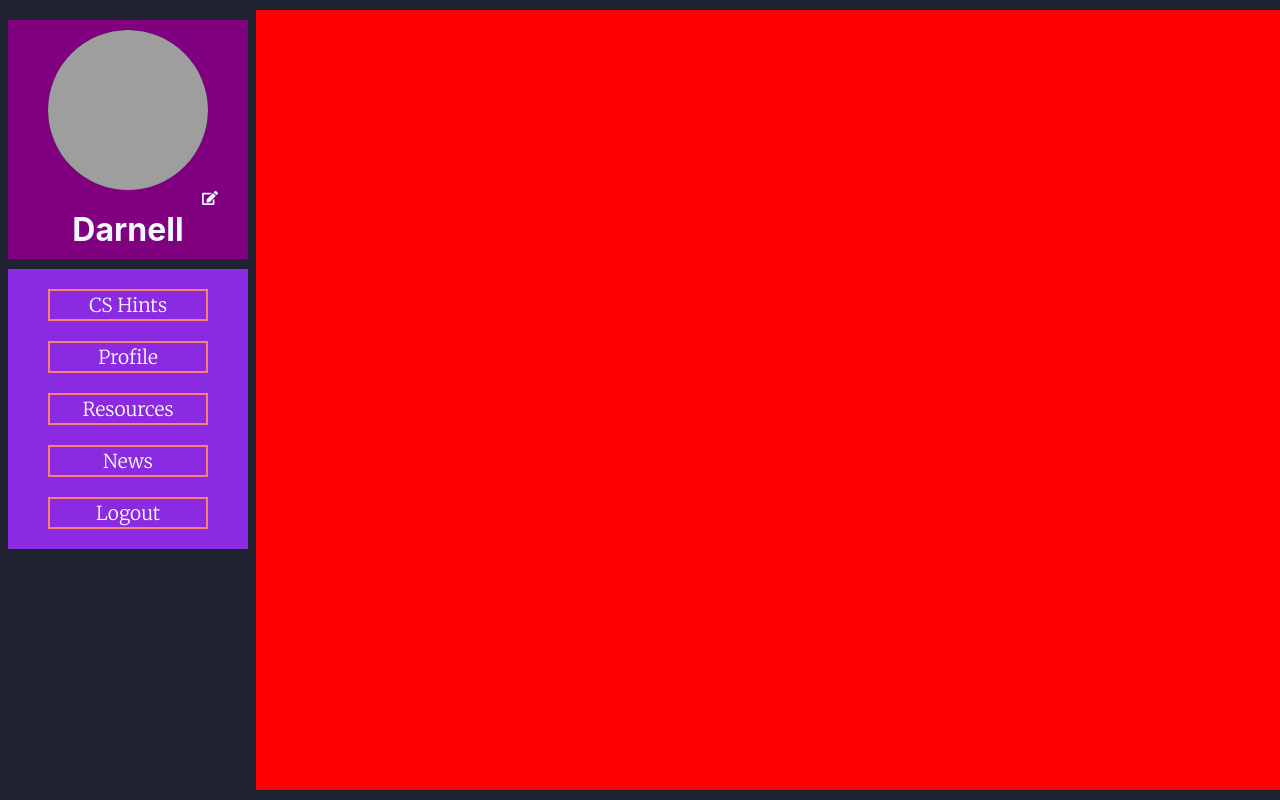
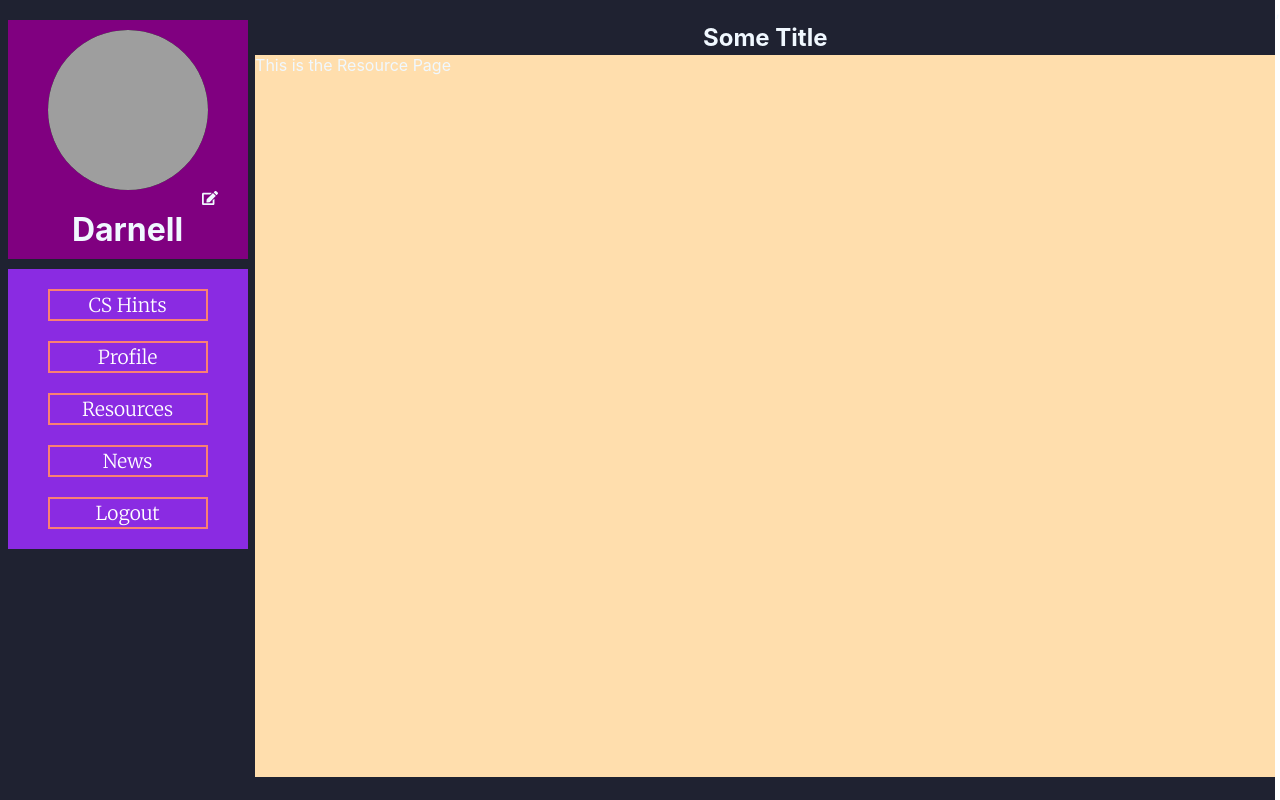
Before and after one commit to rightbrainpapi/cs_hints, a React (Create React App) app: page / in a window 1280 px wide. Built offline with nearby package versions, Linux system fonts and the light colour scheme; grey boxes are pictures that could not be loaded.

Commit message:
adding the new resource page

```diff
--- a/src/App.css
+++ b/src/App.css
@@ -122,10 +122,27 @@
 /* ///////////////// */
 
 .displaySec {
-	background: red;
+	/* background: red; */
 	margin: 10px 0 10px 0;
 	padding: 10px 0 10px 0;
 	width: 80%;
+	display: flex;
+	flex-direction: column;
+	align-items: center;
+	justify-content: center;
+	justify-content: space-evenly;
+}
+
+/* ///////////// */
+/* resourcesPage */
+/* ///////////// */
+
+.resourcesPage {
+	/* align-self: flex-start; */
+	width: 100%;
+	height: 95%;
+
+	background: navajowhite;
 }
 
 /* ////////////////// */
--- a/src/App.js
+++ b/src/App.js
@@ -7,10 +7,31 @@ import CsHints from "./cs_hints/CsHInts";
 
 function App() {
 	// whenClicked is a property not an event, per se
+
+	function UserGreeting(props) {
+		return (
+			<CsHints
+				userName="Darnell"
+				userPicSrc="https://cdn.glitch.com/b75055dd-03c2-47e5-9f5d-7923ac439cc1%2Fdarnell.png?v=1584322716006"
+			/>
+		);
+	}
+
+	function GuestGreeting(props) {
+		return <h1>Please sign up.</h1>;
+	}
+
+	function Greeting(props) {
+		const isLoggedIn = props.isLoggedIn;
+		if (isLoggedIn) {
+			return <UserGreeting />;
+		}
+		return <GuestGreeting />;
+	}
 	return (
 		<div className="App">
-			{/* <WeatherCard /> */}
-			<CsHints />
+			{/* <WeatherCard /> <CsHints />*/}
+			<Greeting isLoggedIn={true} />,
 		</div>
 	);
 }
--- a/src/cs_hints/CsHInts.js
+++ b/src/cs_hints/CsHInts.js
@@ -2,66 +2,41 @@ import React from "react";
 import { FaEdit } from "react-icons/fa";
 
 import Button from "./components/Button.jsx";
+import Resources from "./components/Resources.jsx";
+
+const buttonsMap = [0, 1, 2, 3, 4];
 
 const CsHints = (props) => {
+	const buttons = ["CS Hints", "Profile", "Resources", "News", "Logout"];
 	return (
 		<div className="CsHints">
 			<div className="leftPanel">
 				<div className="userSec">
-					<img
-						className="userImg"
-						src="https://cdn.glitch.com/b75055dd-03c2-47e5-9f5d-7923ac439cc1%2Fdarnell.png?v=1584322716006"
-						alt="userPic"
-					/>
+					<img className="userImg" src={props.userPicSrc} alt="userPic" />
 					<div className="userEdit">
 						<FaEdit className="userEditIco" />
 					</div>
-					<h1 className="userName">Darnell</h1>
+					<h1 className="userName"> {props.userName}</h1>
 				</div>
 				<div className="navSec">
+					{buttonsMap.map((i) => {
+						return (
 							<Button
 								onClick={() => {
 									console.log("This button was clicked");
 								}}
 								type="button"
 								buttonStyle="btn--nav--solid"
-						text="CS Hints"
-					></Button>
-					<Button
-						onClick={() => {
-							console.log("This button was clicked");
-						}}
-						type="button"
-						buttonStyle="btn--nav--solid"
-						text="Profile"
-					></Button>
-					<Button
-						onClick={() => {
-							console.log("This button was clicked");
-						}}
-						type="button"
-						buttonStyle="btn--nav--solid"
-						text="Resources"
-					></Button>
-					<Button
-						onClick={() => {
-							console.log("This button was clicked");
-						}}
-						type="button"
-						buttonStyle="btn--nav--solid"
-						text="News"
-					></Button>
-					<Button
-						onClick={() => {
-							console.log("This button was clicked");
-						}}
-						type="button"
-						buttonStyle="btn--nav--solid"
-						text="Logout"
-					></Button>
+								text={buttons[i]}
+							/>
+						);
+					})}
 				</div>
 			</div>
-			<div className="displaySec"></div>
+			<div className="displaySec">
+				<h2>Some Title</h2>
+				<Resources />
+			</div>
 		</div>
 	);
 };
--- a/src/cs_hints/components/Button.jsx
+++ b/src/cs_hints/components/Button.jsx
@@ -1,8 +1,9 @@
 import React from "react";
-import "./button.css";
+import "./styles/button.css";
 
 const STYLES = [
 	"btn--nav--solid",
+	"btn--ico--solid",
 	"btn--primary--solid",
 	"btn--warning--solid",
 	"btn--danger--solid",
--- /dev/null
+++ b/src/cs_hints/components/Resources.jsx
@@ -0,0 +1,8 @@
+import React from "react";
+// import "./button.css";
+
+const Resources = (props) => {
+	return <div className="resourcesPage">This is the Resource Page</div>;
+};
+
+export default Resources;
--- /dev/null
+++ b/src/cs_hints/components/styles/resources.css
@@ -0,0 +1,4 @@
+.resourcesPage {
+	width: 80%;
+	background: navajowhite;
+}
```
Also changed, not shown: src/cs_hints/components/styles/button.css (renamed from src/cs_hints/components/button.css), 1 other file (tests, documents, lock files or other folders). Lines whose indentation alone changed are shown as unchanged.
